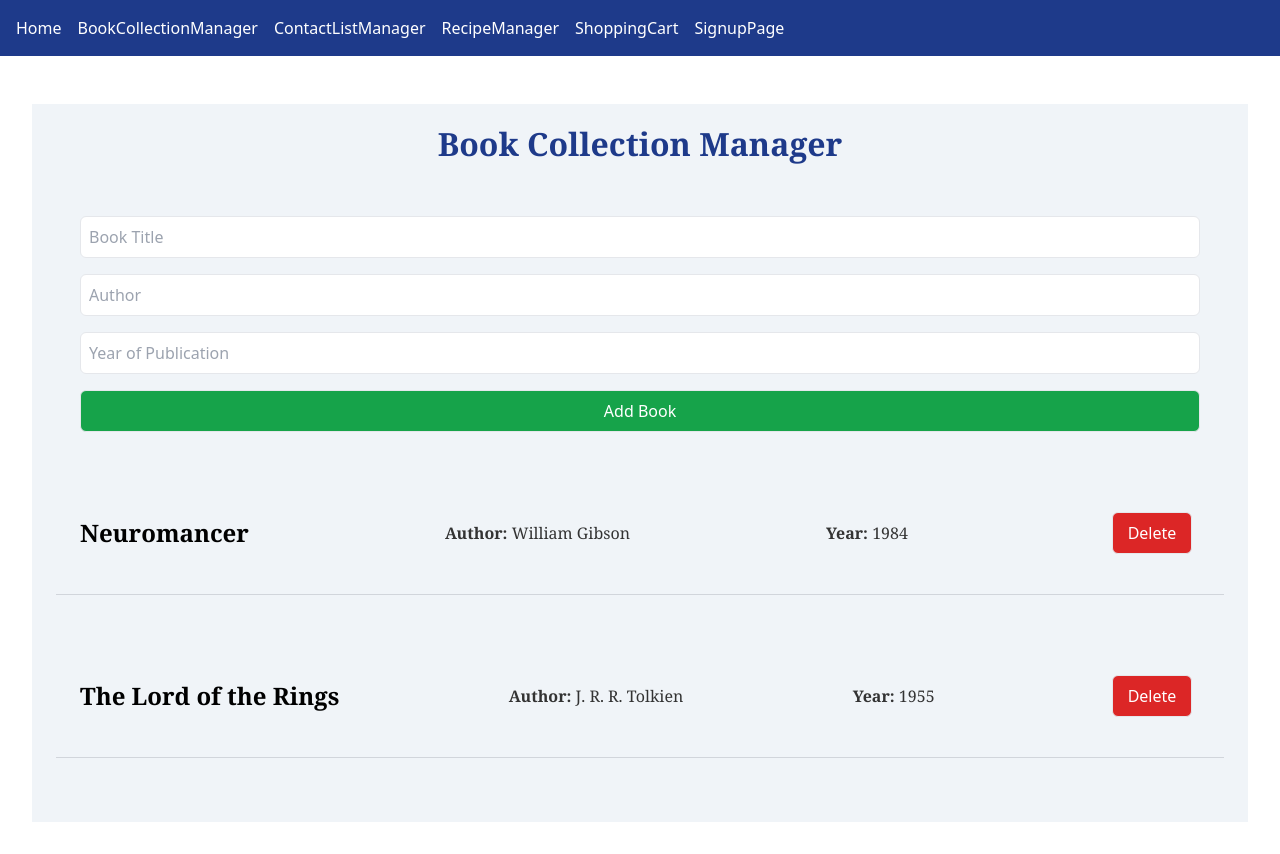
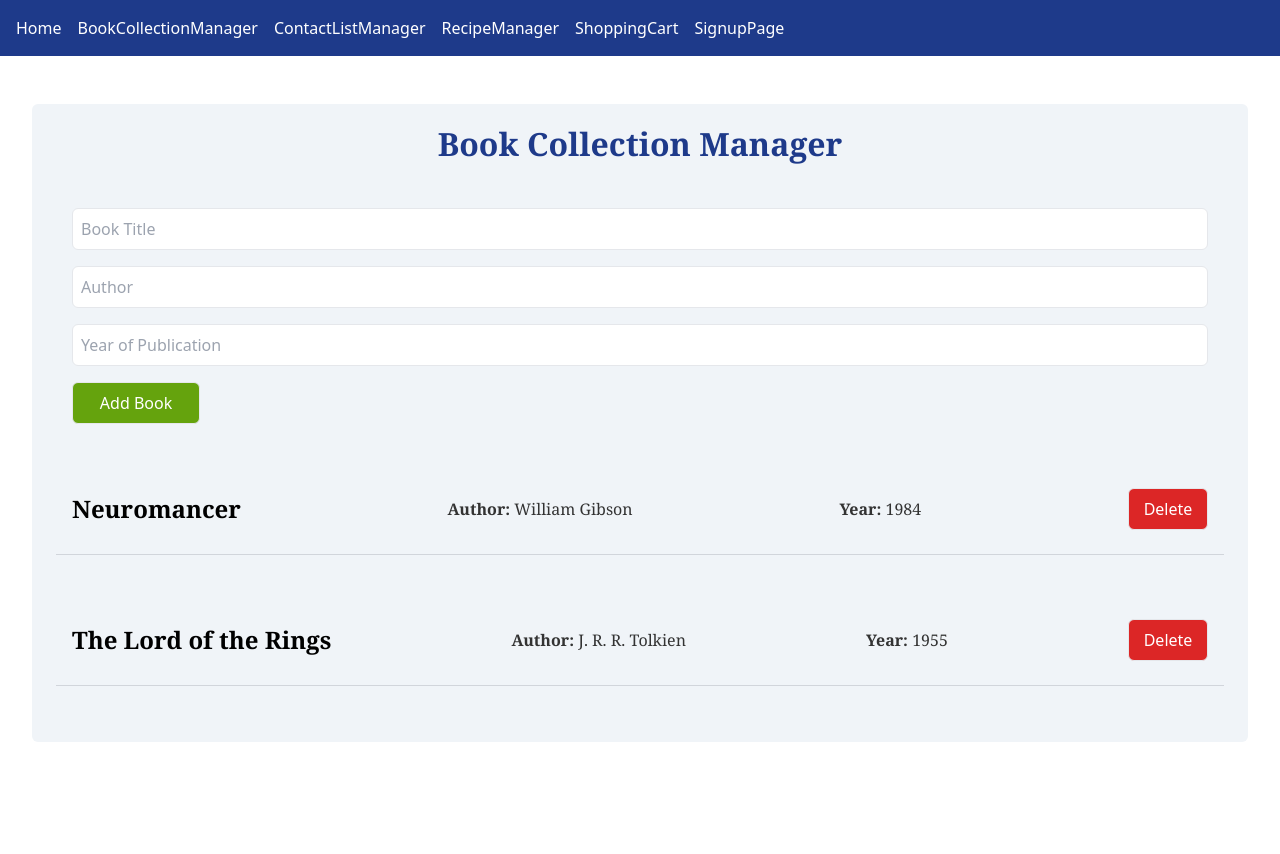
Before and after one commit to teemvat/week4-cm1, a React (Vite) app: page /#/books in a window 1280 px wide. After the commit the page ends 800 px from the top, so only its background shows below. Built offline with nearby package versions, Linux system fonts and the light colour scheme.

Commit message:
Book Collection Manager ready

```diff
--- a/src/components/BookCollectionManager/BookCollectionManager.jsx
+++ b/src/components/BookCollectionManager/BookCollectionManager.jsx
@@ -37,10 +37,10 @@ function BookCollectionManager() {
   }
 
   return (
-    <div className='flex flex-col '>
+    <div className='flex flex-col rounded-md '>
       <h1 className='text-center font-serif font-bold'>Book Collection Manager</h1>
       <div>
-        <form className='flex flex-col m-2 '>
+        <form className='flex flex-col '>
           <input
             className="m-2 p-2 rounded-md border"
             type="text"
@@ -57,7 +57,7 @@ function BookCollectionManager() {
             placeholder='Year of Publication'
             onChange={handleYearChange} />
           <button
-            className='border bg-green-600 hover:bg-green-400 transition text-white rounded-md p-2 m-2'
+            className='w-32 border bg-lime-600 hover:bg-lime-500 transition text-white rounded-md p-2 m-2'
             onClick={() => addBook()}>
             Add Book
           </button>
@@ -67,19 +67,18 @@ function BookCollectionManager() {
         {books.map((book, index) =>
           <li key={index}>
             <div
-              className='flex m-2 justify-between items-center'>
+              className='flex justify-between items-center'>
               <h2
                 className='text-2xl font-bold'>{book.title}</h2>
               <p><b>Author: </b>{book.author}</p>
               <p><b>Year: </b>{book.year}</p>
               <button
-                className='border bg-red-600 hover:bg-red-400 font-sans transition text-white rounded-md p-2 m-2 w-20'
+                className='border bg-red-600 hover:bg-red-500 font-sans transition text-white rounded-md p-2 w-20'
                 onClick={() => deleteBook(index)}>
                 Delete
               </button>
             </div>
-            <hr class="border-t border-gray-300 my-4" />
-
+            <hr class="border-t border-gray-300 my-2" />
           </li>
         )}
       </ol>
```
